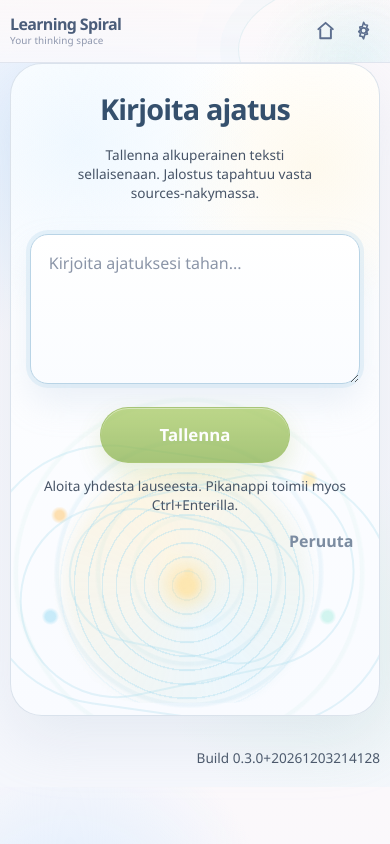
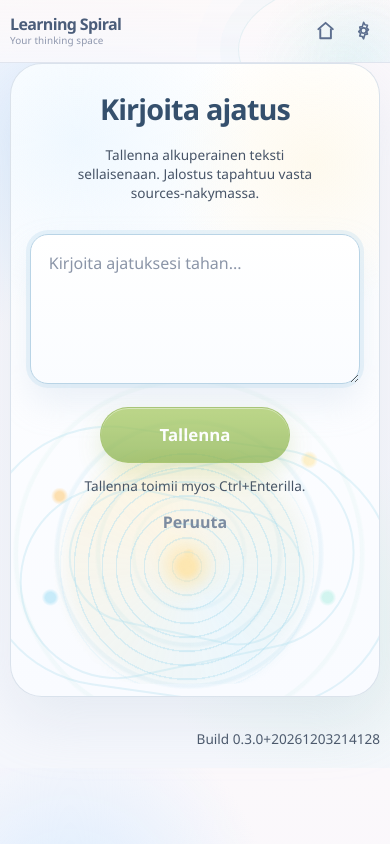
Before and after one commit to heikkikukkonen/learningspiral, a Next.js app: page /capture in a window 390 px wide. Built offline with nearby package versions, Linux system fonts and the light colour scheme.

Commit message:
Align capture save button and helper text

```diff
--- a/app/capture/capture-composer.tsx
+++ b/app/capture/capture-composer.tsx
@@ -460,7 +460,7 @@ export function CaptureComposer({ initialMode = "text" }: CaptureComposerProps)
                   ? "Kasittely kaynnissa. Hetken paasta siirryt suoraan idean muokkaukseen."
                   : textCharacterCount > 0
                   ? `${textCharacterCount} merkkia valmiina tallennettavaksi.`
-                  : "Aloita yhdesta lauseesta. Pikanappi toimii myos Ctrl+Enterilla."}
+                  : "Tallenna toimii myos Ctrl+Enterilla."}
               </p>
               <button type="button" className="capture-text-cancel" onClick={cancelCapture}>
                 Peruuta
--- a/app/globals.css
+++ b/app/globals.css
@@ -1062,12 +1062,15 @@ button.danger {
 
 .capture-text-footer {
   display: grid;
-  justify-items: center;
+  grid-template-columns: 1fr auto;
+  align-items: center;
   gap: 0.8rem;
   padding-top: 0.1rem;
 }
 
 .capture-text-save {
+  grid-column: 2;
+  justify-self: end;
   min-width: 190px;
   min-height: 56px;
   border-radius: 999px;
@@ -1080,10 +1083,12 @@ button.danger {
 }
 
 .capture-text-helper {
+  grid-column: 1 / -1;
   text-align: center;
 }
 
 .capture-text-cancel {
+  grid-column: 2;
   border: 0;
   background: transparent;
   color: #7c8ca1;
@@ -2372,6 +2377,17 @@ button.danger {
     font-size: 1rem;
   }
 
+  .capture-text-footer {
+    grid-template-columns: 1fr;
+    justify-items: center;
+  }
+
+  .capture-text-save,
+  .capture-text-cancel {
+    grid-column: 1;
+    justify-self: center;
+  }
+
   .capture-text-visual {
     inset: auto -18% -3.5rem auto;
     width: 135%;
```
